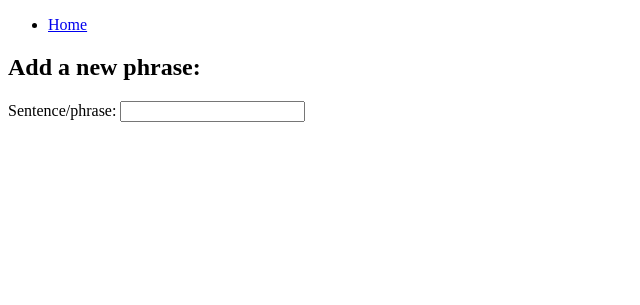
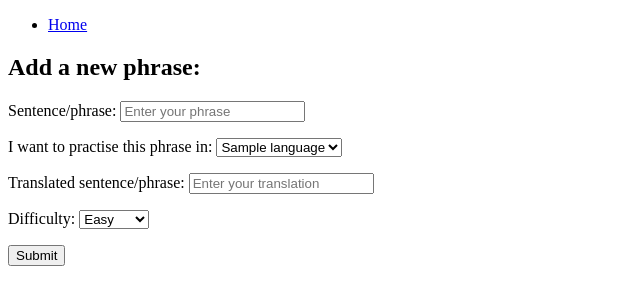
Before and after one commit to emilykmcullen/Language-Learning-App, a Flask app: page /sentence_snaps/new in a window 1280 px wide. Shown: the top 305 px of the page, without its empty margins (0-640 px from the left). Run offline with Flask 2, Linux system fonts and the light colour scheme; a database or web service that is not in the repository returns one stand-in record (values such as "Sample title"); some libraries are stand-ins or nearby versions.

Commit message:
Added a 'new phrase' form and page

```diff
--- a/controllers/first_language_phrase_controller.py
+++ b/controllers/first_language_phrase_controller.py
@@ -2,6 +2,7 @@ from flask import Flask, render_template, request, redirect
 from flask import Blueprint
 from models.first_language_phrase import FirstLanguagePhrase
 import repositories.first_language_phrase_repository as first_language_phrase_repository
+import repositories.language_repository as language_repository
 
 first_language_phrases_blueprint = Blueprint("first_language_phrases", __name__)
 
@@ -27,4 +28,5 @@ def edit_phrase(id):
 
 @first_language_phrases_blueprint.route("/sentence_snaps/new")
 def new_phrase():
-    return render_template("sentence_snaps/new.html")
+    languages = language_repository.select_all()
+    return render_template("sentence_snaps/new.html", languages=languages)
--- a/templates/sentence_snaps/new.html
+++ b/templates/sentence_snaps/new.html
@@ -6,15 +6,29 @@
 <form action="/sentence_snaps" method="POST">
     <p>
         <label for="first_language_sentence">Sentence/phrase:</label>
-        <input type="text" name="first_language_sentence" id="first_language_sentence">
+        <input type="text" name="first_language_sentence" id="first_language_sentence" placeholder="Enter your phrase">
     </p>
     <p>
-
+        <label for="language_choice">I want to practise this phrase in:</label>
+            <select name="language_choice" id="language_choice">
+        {% for language in languages %}
+                <option value={{language.title}}>{{language.title.capitalize()}}</option>
+        {% endfor %}
+            </select>
     </p>
-
-
-
+        <label for="translated_sentence">Translated sentence/phrase:</label>
+        <input type="text" name="translated_sentence" id="translated_sentence" placeholder="Enter your translation">
+    <p>
+        <label for="difficulty_choice">Difficulty:</label>
+            <select name="difficulty_choice" id="difficulty_choice">
+                <option value="easy">Easy</option>
+                <option value="medium">Medium</option>
+                <option value="hard">Hard</option>
+            </select>
+    </p>
+    <p class="submitbutton">
+        <input type="submit" value="Submit">
+    </p>
 </form>
 
-
 {% endblock content %}
```
